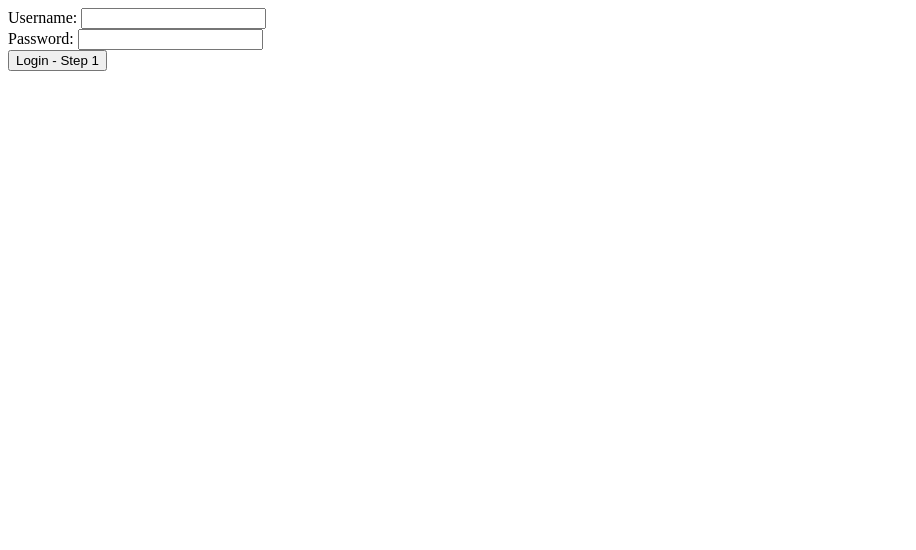
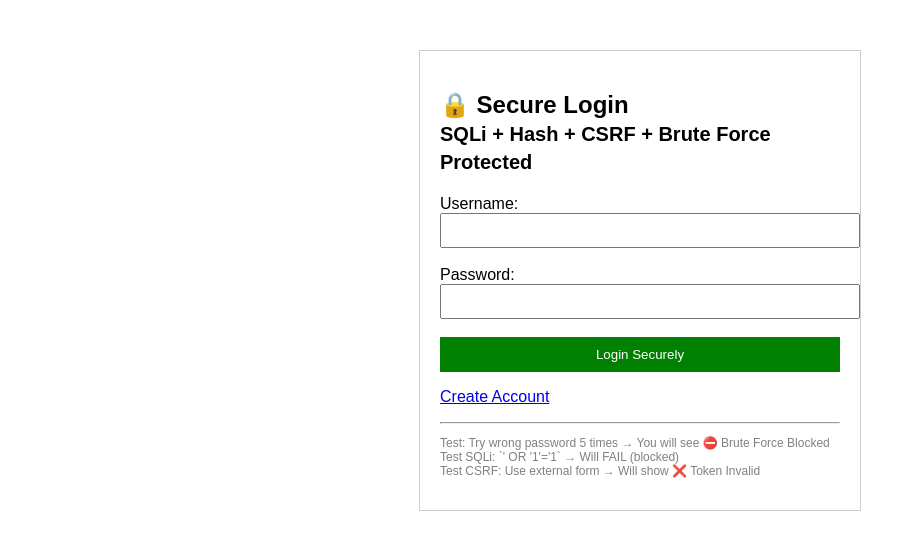
Before and after one commit to israelkingoyefeso/bank-level-php-auth-7layer-2fa, a PHP site: page /secure_login.php in a window 1280 px wide. Shown: the top 550 px of the page, without its empty margins (0-916 px from the left). Run offline with PHP 8.4, Linux system fonts and the light colour scheme.

Commit message:
Update secure_login.php

```diff
--- a/secure_login.php
+++ b/secure_login.php
@@ -1,59 +1,88 @@
 <?php
 include 'config.php';
 
-if (!isset($_SESSION['csrf_token'])) {
-    $_SESSION['csrf_token'] = bin2hex(random_bytes(32));
+// --- DAY 7: BRUTE FORCE PROTECTION ---
+$max_attempts = 5;
+$lockout_time = 120; // 2 minutes = 120 seconds
+
+if (!isset($_SESSION['login_attempts'])) {
+    $_SESSION['login_attempts'] = 0;
+    $_SESSION['last_attempt'] = 0;
 }
 
-// Rate limiting
-$ip = $_SERVER['REMOTE_ADDR'];
-if (!isset($_SESSION['login_attempts'])) $_SESSION['login_attempts'] = 0;
+// Check if user is locked out
+if ($_SESSION['login_attempts'] >= $max_attempts) {
+    $time_left = ($_SESSION['last_attempt'] + $lockout_time) - time();
+    if ($time_left > 0) {
+        die("<h2 style='color:red; text-align:center; margin-top:50px'>⛔ Too many failed attempts!<br>Brute Force Blocked!<br>Try again in $time_left seconds.</h2><p style='text-align:center'><a href='secure_login.php'>Refresh page</a> | <a href='logout.php'>Reset Session</a></p>");
+    } else {
+        // Time passed, reset
+        $_SESSION['login_attempts'] = 0;
+        $_SESSION['last_attempt'] = 0;
+    }
+}
 
-if ($_SERVER['REQUEST_METHOD'] == 'POST') {
-    if (!hash_equals($_SESSION['csrf_token'], $_POST['csrf_token'] ?? '')) {
-        die("CSRF Attack Blocked!");
+// --- DAY 3,4,6: LOGIN WITH ALL PROTECTIONS ---
+if (isset($_POST['username'])) {
+
+    // DAY 6: CSRF CHECK
+    if (!verify_csrf($_POST['csrf_token'] ?? '')) {
+        die("<h3 style='color:red'>❌ CSRF Attack Detected! Token Invalid</h3><p><a href='secure_login.php'>Go back</a></p>");
     }
 
-    if ($_SESSION['login_attempts'] >= 3) {
-        $wait = 60 - (time() - ($_SESSION['last_attempt'] ?? 0));
-        if ($wait > 0) die("Too many attempts! Wait $wait seconds");
-        else $_SESSION['login_attempts'] = 0;
-    }
-
-    $username = $_POST['username'];
-    $password = $_POST['password'];
-
+    // DAY 3: PREPARED STATEMENT (Blocks SQL Injection)
     $stmt = $conn->prepare("SELECT id, password FROM users WHERE username = ?");
-    $stmt->bind_param("s", $username);
+    $stmt->bind_param("s", $_POST['username']);
     $stmt->execute();
     $result = $stmt->get_result();
 
     if ($row = $result->fetch_assoc()) {
-        if (password_verify($password, $row['password'])) {
-            // PASSWORD CORRECT - NOW START 2FA!
-            $_SESSION['temp_user_id'] = $row['id'];
-            $_SESSION['temp_username'] = $username;
+        // DAY 4: HASH VERIFICATION
+        if (password_verify($_POST['password'], $row['password'])) {
+            // SUCCESS - Reset brute force counter
+            $_SESSION['login_attempts'] = 0;
+            $_SESSION['last_attempt'] = 0;
 
-            // Generate 6-digit code
-            $code = rand(100000, 999999);
-            $_SESSION['2fa_code'] = $code;
-            $_SESSION['2fa_time'] = time();
+            $_SESSION['user_id'] = $row['id'];
+            $_SESSION['username'] = $_POST['username'];
 
-            // In real bank, this is sent via Email/SMS. For your project, we show it.
-            // You can say in your documentation: "Code is sent via Email API"
-            header("Location: verify_2fa.php");
+            header("Location: dashboard.php");
             exit();
         }
     }
+
+    // FAILED LOGIN
     $_SESSION['login_attempts']++;
     $_SESSION['last_attempt'] = time();
-    $error = "Invalid username or password!";
+    $left = $max_attempts - $_SESSION['login_attempts'];
+
+    if ($left <= 0) {
+        echo "<h3 style='color:red'>Login FAILED! You are now locked for 2 minutes.</h3>";
+    } else {
+        echo "<h3 style='color:red'>Login FAILED! Attempt {$_SESSION['login_attempts']}/$max_attempts. $left attempts left.</h3>";
+    }
 }
 ?>
+<!DOCTYPE html>
+<html>
+<head><title>Secure Login - Final</title></head>
+<body style="font-family:Arial; max-width:400px; margin:50px auto; border:1px solid #ccc; padding:20px;">
+<h2>🔒 Secure Login<br><small>SQLi + Hash + CSRF + Brute Force Protected</small></h2>
+
 <form method="POST">
-  <input type="hidden" name="csrf_token" value="<?php echo $_SESSION['csrf_token']; ?>">
-  Username: <input name="username" required><br>
-  Password: <input type="password" name="password" required><br>
-  <button>Login - Step 1</button>
+    <input type="hidden" name="csrf_token" value="<?php echo $_SESSION['csrf_token']; ?>">
+    Username: <input type="text" name="username" required style="width:100%; padding:8px;"><br><br>
+    Password: <input type="password" name="password" required style="width:100%; padding:8px;"><br><br>
+    <button type="submit" style="width:100%; padding:10px; background:green; color:white; border:none;">Login Securely</button>
 </form>
-<?php if(isset($error)) echo "<p style='color:red'>$error</p>"; ?>
+
+<p><a href="secure_register.php">Create Account</a></p>
+
+<hr>
+<p style="font-size:12px; color:gray;">
+Test: Try wrong password 5 times → You will see ⛔ Brute Force Blocked<br>
+Test SQLi: `' OR '1'='1` → Will FAIL (blocked)<br>
+Test CSRF: Use external form → Will show ❌ Token Invalid
+</p>
+</body>
+</html>
```
